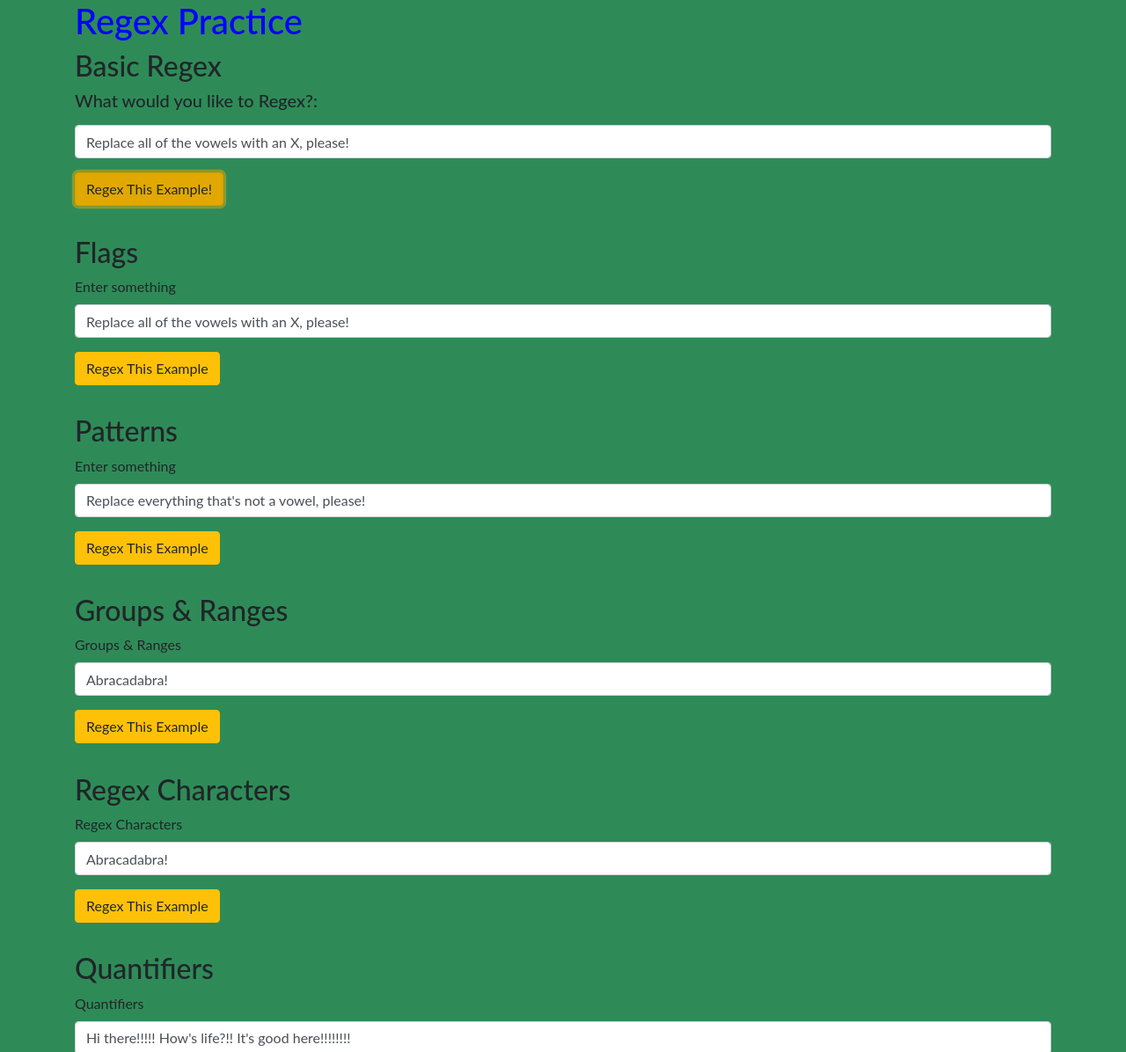
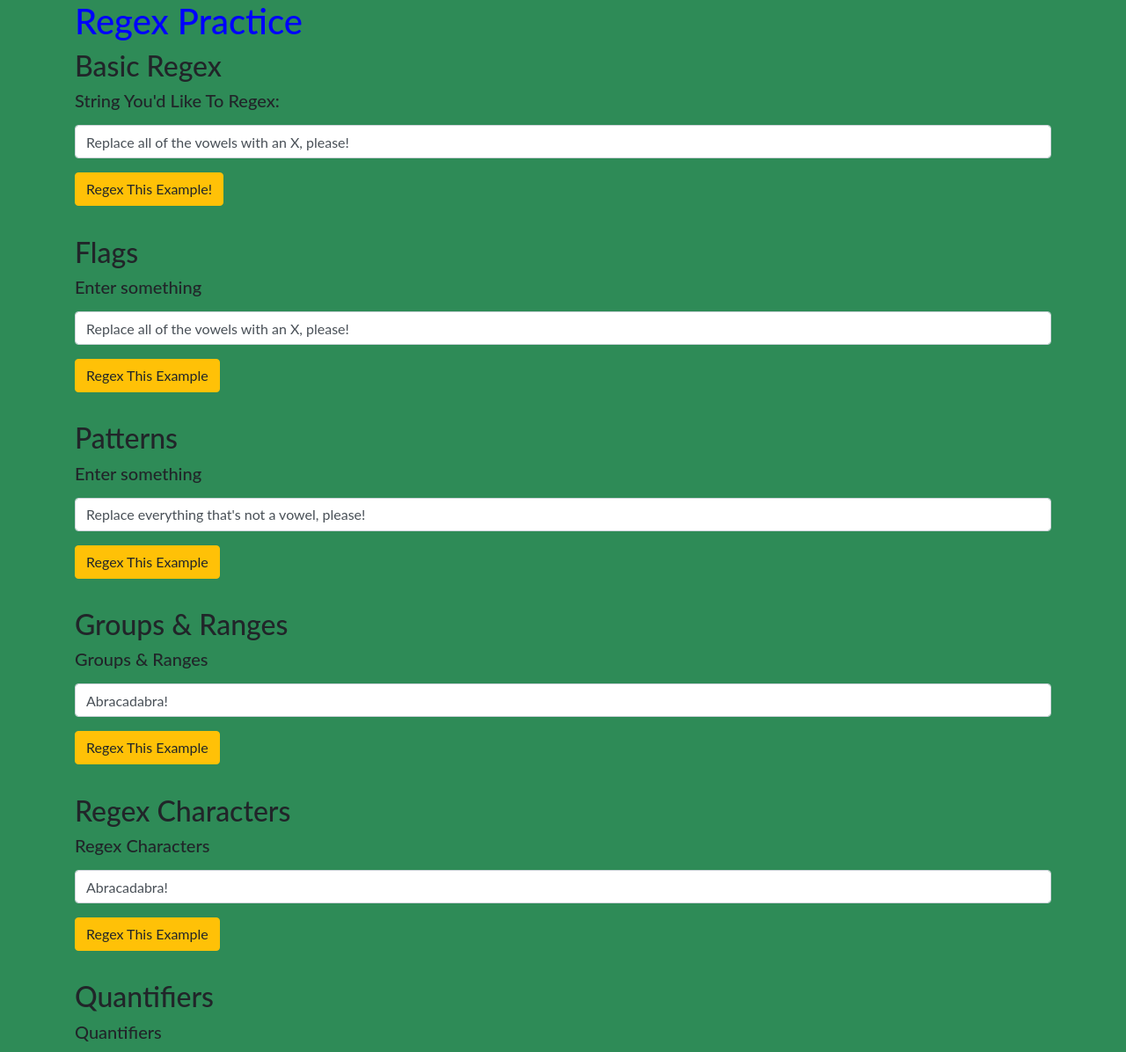
Before and after one commit to austinschrader/regex-practice, a plain HTML site: page index.html in a window 1280 px wide. Shown: the top 1196 px of the page at 88% size. Drawn offline with Linux system fonts and the light colour scheme.

Commit message:
Modify the styling of the subheadings for the explanations
Co-authored-by: Eric Endsley <eric.endsley4@gmail.com>

```diff
--- a/index.html
+++ b/index.html
@@ -13,7 +13,7 @@
 				<!-- Characters Example -->
 				<h2 class="characters">Basic Regex</h2>
 				<div class="form-group">
-					<h5><label for="regex1">What would you like to Regex?:</label></h5>
+					<h5><label for="regex1">String You'd Like To Regex:</label></h5>
 					<input
 						id="regex1"
 						class="form-control"
@@ -21,16 +21,16 @@
 						value="Replace all of the vowels with an X, please!"
 					/>
 				</div>
-				<div
+				<div class="output1"></div>
 				<!-- Characters Button -->
-				<button type="button" class="regexbutton btn btn-warning focus">
+				<button type="button" class="regexbutton btn btn-warning">
 					Regex This Example!
 				</button>
 
 				<!-- Flags Example -->
 				<h2 class="flags">Flags</h2>
 				<div class="form-group">
-					<label for="regex2">Enter something</label>
+					<h5><label for="regex2">Enter something</label></h5>
 					<input
 						id="regex2"
 						class="form-control"
@@ -38,13 +38,14 @@
 						value="Replace all of the vowels with an X, please!"
 					/>
 				</div>
+				<div class="output2"></div>
 				<button type="button" class="regexbutton btn btn-warning">
 					Regex This Example
 				</button>
 				<!-- Patterns Example -->
 				<h2 class="groups">Patterns</h2>
 				<div class="form-group">
-					<label for="regex3">Enter something</label>
+					<h5><label for="regex3">Enter something</label></h5>
 					<input
 						id="regex3"
 						class="form-control"
@@ -52,6 +53,7 @@
 						value="Replace everything that's not a vowel, please!"
 					/>
 				</div>
+				<div class="output3"></div>
 				<!-- Patterns Button -->
 				<button type="button" class="regexbutton btn btn-warning">
 					Regex This Example
@@ -59,7 +61,7 @@
 				<!-- Ranges Example -->
 				<h2 class="ranges">Groups & Ranges</h2>
 				<div class="form-group">
-					<label for="ranges">Groups & Ranges</label>
+					<h5><label for="ranges">Groups & Ranges</label></h5>
 					<input
 						id="ranges"
 						class="form-control"
@@ -67,6 +69,7 @@
 						value="Abracadabra!"
 					/>
 				</div>
+				<div class="output4"></div>
 				<!-- Ranges Button -->
 				<button type="button" class="regexbutton btn btn-warning">
 					Regex This Example
@@ -74,7 +77,7 @@
 				<!-- Regex Characters Example -->
 				<h2 class="ranges">Regex Characters</h2>
 				<div class="form-group">
-					<label for="ranges">Regex Characters</label>
+					<h5><label for="ranges">Regex Characters</label></h5>
 					<input
 						id="ranges"
 						class="form-control"
@@ -82,6 +85,7 @@
 						value="Abracadabra!"
 					/>
 				</div>
+				<div class="output5"></div>
 				<!-- Ranges Button -->
 				<button type="button" class="regexbutton btn btn-warning">
 					Regex This Example
@@ -89,7 +93,7 @@
 				<!-- Quantifiers Example -->
 				<h2 class="quantifiers">Quantifiers</h2>
 				<div class="form-group">
-					<label for="quantifiers">Quantifiers</label>
+					<h5><label for="quantifiers">Quantifiers</label></h5>
 					<input
 						id="quantifiers"
 						class="form-control"
@@ -97,6 +101,7 @@
 						value="Hi there!!!!! How's life?!! It's good here!!!!!!!!"
 					/>
 				</div>
+				<div class="output6"></div>
 				<!-- Quantifiers Button -->
 				<button type="button" class="regexbutton btn btn-warning">
 					Regex This Example
```
